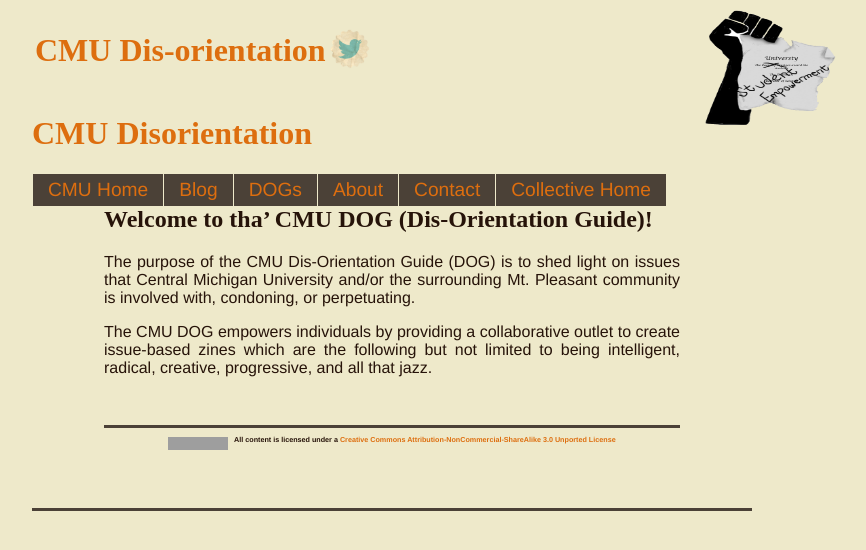
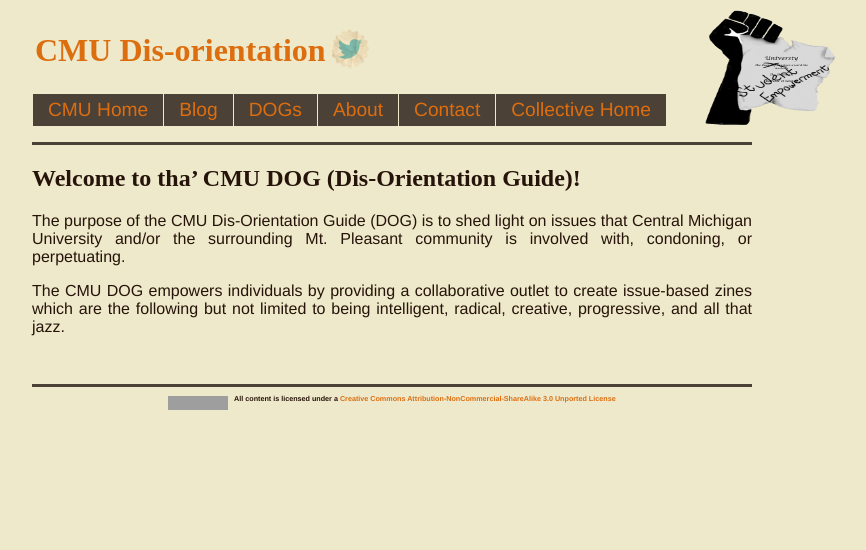
Before and after one commit to dis-orientation/cmu, a Jekyll site: the page built from index.md, in a window 1280 px wide. Shown: the top 550 px of the page, without its empty margins (248-1114 px from the left). Built offline with Jekyll 4.4.1, drawn with Linux system fonts in a browser that asks for light colours; Markdown is read by kramdown in place of the engine named in the settings; grey boxes are pictures that could not be loaded.

Commit message:
fixed header

```diff
--- a/_includes/header.html
+++ b/_includes/header.html
@@ -26,10 +26,6 @@
 				<div id="page-title"><table><tr><td class="left"><h1><a href="http://dis-orientation.info">CMU Dis-orientation</a></h1></td><td class="right"><a href="https://twitter.com/dis_orientation"><img alt="twitter" width="40" src="/../images/twitter.png"></a></td></tr></table></div><!-- END page-title div-->
 
 				<div id="header">
-
-				<div id="page-title"><h1><a href="http://cmu.dis-orientation.info">CMU Disorientation</a></h1></div><!-- END page-title div-->
-
-				<div id="header">
 					<ul>
 						<li><a href="http://cmu.dis-orientation.info">CMU Home</a></li>
 						<li><a href="http://cmu.dis-orientation.info/blog">Blog</a></li>
```
